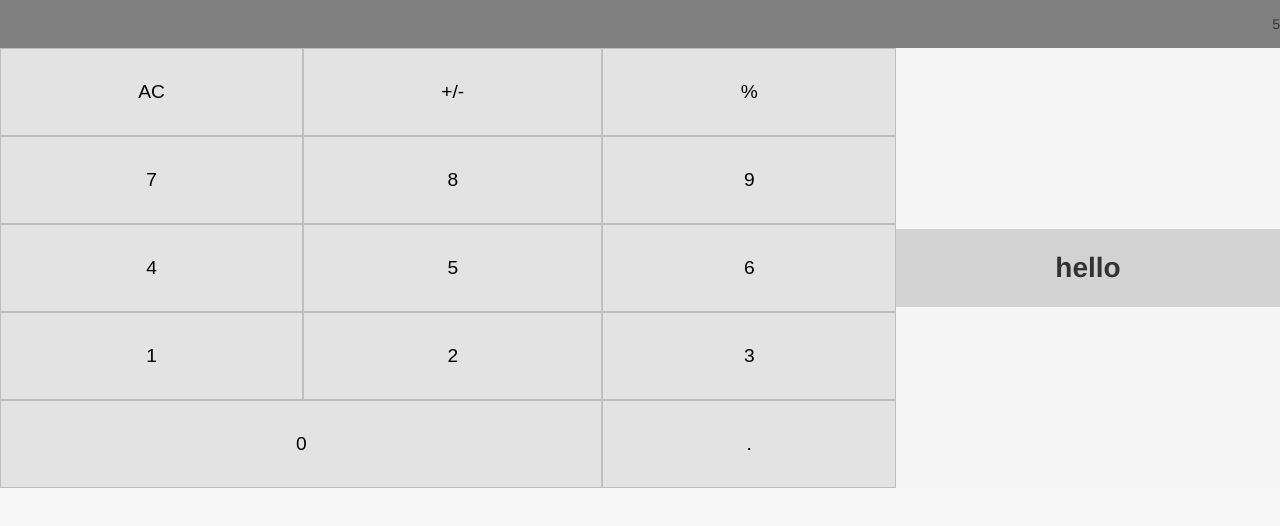
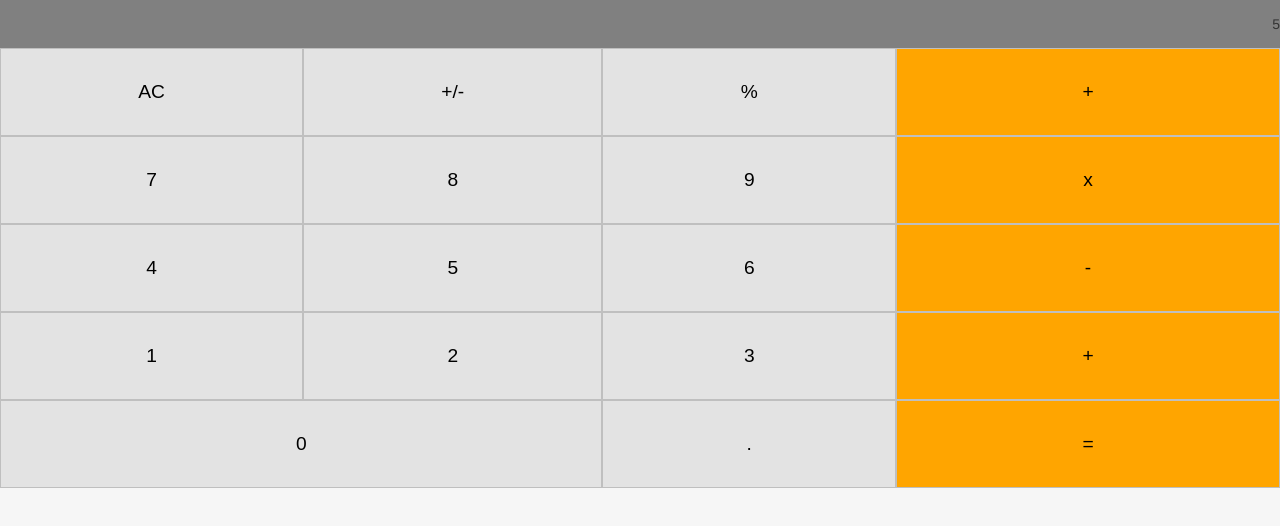
Before and after one commit to miguelesco/Math-Magicians, a React (Create React App) app: page / in a window 1280 px wide. Shown: the top 526 px of the page. Built offline with nearby package versions, Linux system fonts and the light colour scheme.

Commit message:
symbols display

```diff
--- a/src/components/numbers_keyboard/numbers.jsx
+++ b/src/components/numbers_keyboard/numbers.jsx
@@ -2,11 +2,11 @@
 import React from 'react';
 import Container, { NumberBtn } from './styles';
 
-const NumberArray = ['AC', '+/-', '%', 7, 8, 9, 4, 5, 6, 1, 2, 3, 0, '.'];
+const numberArray = ['AC', '+/-', '%', 7, 8, 9, 4, 5, 6, 1, 2, 3, 0, '.'];
 
 const Numbers = () => (
   <Container>
-    {NumberArray.map((number) => (
+    {numberArray.map((number) => (
       <NumberBtn key={number} number={number}>
         {number}
       </NumberBtn>
--- a/src/components/simbols_keyboard/simbols.jsx
+++ b/src/components/simbols_keyboard/simbols.jsx
@@ -1,10 +1,18 @@
 /* eslint-disable linebreak-style */
 import React from 'react';
-import Container from './styles';
+import Container, { SimbolsBtn } from './styles';
+
+const symbolsArray = ['+', 'x', '-', '+', '='];
 
 const Simbols = () => (
   <Container>
-    <h1>hello</h1>
+    {symbolsArray.map((symbol) => (
+      <SimbolsBtn key={symbol}>
+        {' '}
+        {symbol}
+        {' '}
+      </SimbolsBtn>
+    ))}
   </Container>
 );
 
--- a/src/components/simbols_keyboard/styles.js
+++ b/src/components/simbols_keyboard/styles.js
@@ -6,9 +6,20 @@ const Container = styled.div`
   height: 100%;
   background-color: lightgray;
   display: flex;
+  flex-direction: column;
   flex: 1;
   justify-content: center;
   align-items: center;
 `;
 
+export const SimbolsBtn = styled.button`
+  width: 100%;
+  height: 100%;
+  background-color: orange;
+  border: solid 1px #bfbfbf;
+  cursor: pointer;
+  font-size: 1.2rem;
+  padding: 2rem 0.75rem;
+`;
+
 export default Container;
```
